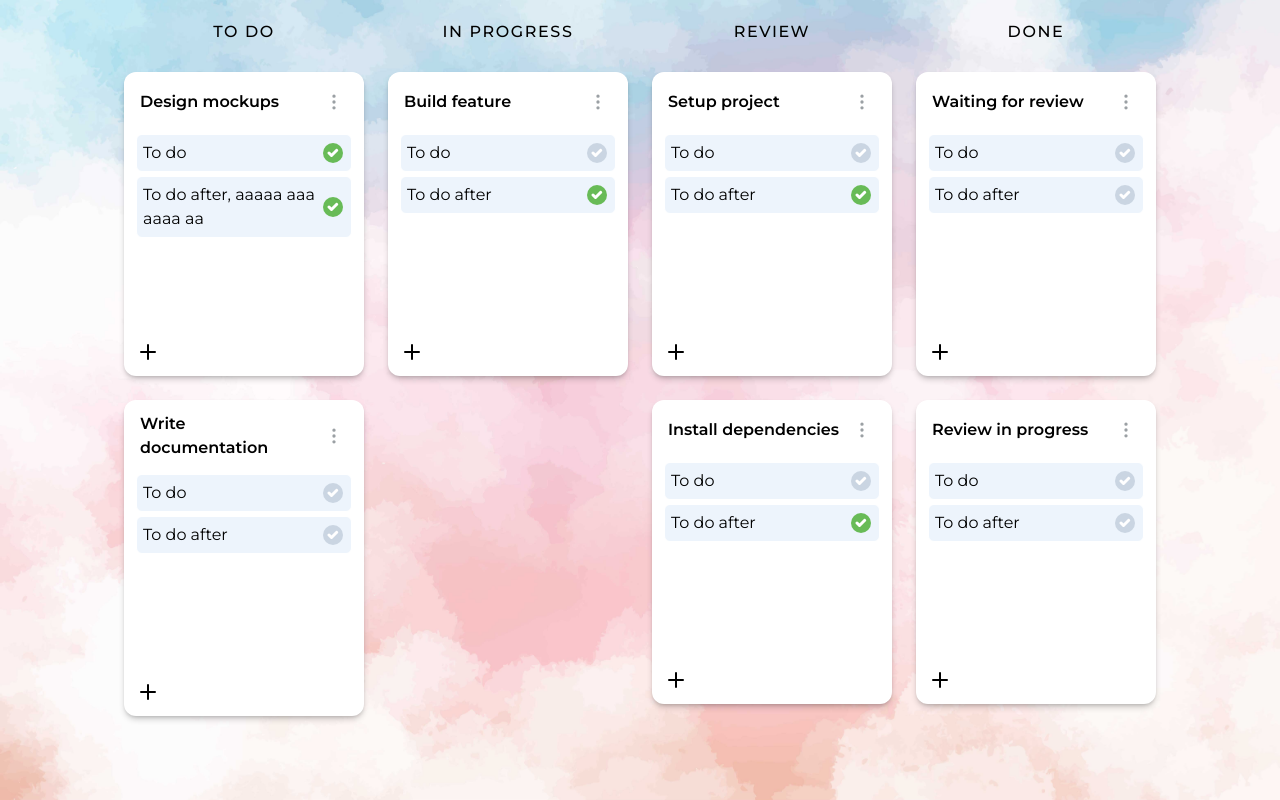
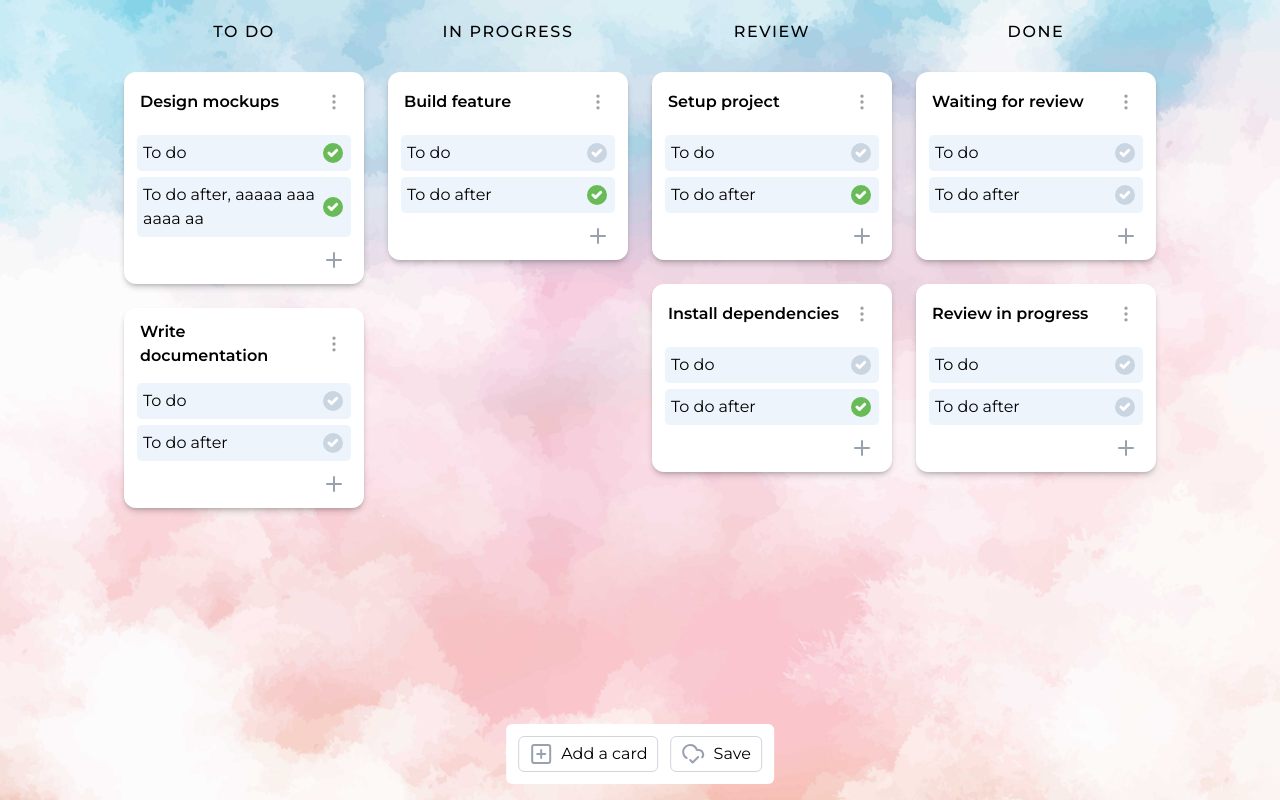
Before and after one commit to Mighilon/TestTodoApp, a React (Vite) app: page / in a window 1280 px wide. Built offline with nearby package versions, Linux system fonts and the light colour scheme.

Commit message:
Last save before design

```diff
--- /dev/null
+++ b/src/components/ActionBar.tsx
@@ -0,0 +1,28 @@
+import { CloudCheck, SquarePlus } from "lucide-react";
+
+type ActionBarProps = {
+  onAddCard: () => void;
+  onSave: () => void;
+};
+
+export default function ActionBar({ onAddCard, onSave }: ActionBarProps) {
+  return (
+    <div className="fixed bottom-0 left-1/2 -translate-x-1/2 mb-4 bg-white p-3 rounded-md flex gap-3">
+      <button
+        onClick={onAddCard}
+        className="flex gap-2 items-center px-2.5 h-9 border rounded-md border-gray-300 hover:bg-gray-50"
+      >
+        <SquarePlus className="text-gray-400" />
+        Add a card
+      </button>
+
+      <button
+        onClick={onSave}
+        className="flex gap-2 items-center px-2.5 h-9 border rounded-md border-gray-300 hover:bg-gray-50"
+      >
+        <CloudCheck className="text-gray-400" />
+        Save
+      </button>
+    </div>
+  );
+}
--- a/src/components/Board.tsx
+++ b/src/components/Board.tsx
@@ -7,6 +7,8 @@ import {
 } from "@dnd-kit/core";
 import Column from "./Column";
 import { useBoardContext } from "./BoardContext.tsx";
+import ActionBar from "./ActionBar.tsx";
+import { Check } from "lucide-react";
 
 export default function Board() {
   const {
@@ -16,10 +18,11 @@ export default function Board() {
     handleDragOver,
     handleDragEnd,
     customCollisionDetection,
+    handleAddCard,
   } = useBoardContext();
   const sensors = useSensors(
     useSensor(PointerSensor, {
-      activationConstraint: { delay: 250, tolerance: 5 },
+      activationConstraint: { delay: 200, tolerance: 5 },
     }),
   );
 
@@ -50,14 +53,25 @@ export default function Board() {
           {activeItemId === null || activeItemId === undefined ? (
             <></>
           ) : activeItemId.startsWith("card") ? (
-            <div className="p-3 bg-white rounded-xl cursor-grab shadow-md/20">
+            <div className="p-3 font-semibold bg-white rounded-xl cursor-grab shadow-md/20">
               {state.cards[activeItemId].title}
+            </div>
+          ) : activeItemId.startsWith("task-") ? (
+            <div className=" bg-[#EDF4FC] p-1.5 border border-white rounded-md flex justify-between items-center cursor-grab pr-2 outline-2 outline-slate-300">
+              {state.tasks[activeItemId].content}
+              <Check
+                className={`ml-0.5 text-white text-lg ${state.tasks[activeItemId].completed ? "bg-[#68BB57]" : "bg-slate-300"} cursor-pointer rounded-full p-1 min-w-5`}
+                size={20}
+                strokeWidth={5}
+                absoluteStrokeWidth
+              />
             </div>
           ) : (
             <></>
           )}
         </DragOverlay>
       </DndContext>
+      <ActionBar onAddCard={handleAddCard} onSave={() => console.log("Save")} />
     </div>
   );
 }
--- a/src/components/BoardContext.tsx
+++ b/src/components/BoardContext.tsx
@@ -1,4 +1,10 @@
-import { createContext, useContext, type ReactNode } from "react";
+import {
+  createContext,
+  useContext,
+  type Dispatch,
+  type ReactNode,
+  type SetStateAction,
+} from "react";
 import { useState } from "react";
 import {
   pointerWithin,
@@ -9,7 +15,7 @@ import {
 } from "@dnd-kit/core";
 import { arrayMove } from "@dnd-kit/sortable";
 import rawData from "../data/data.json";
-import type { CardId, TaskId, BoardState, Task } from "../types";
+import type { CardId, TaskId, BoardState, Task, Card } from "../types";
 
 // BoardContext.tsx
 type BoardContextType = {
@@ -18,12 +24,15 @@ type BoardContextType = {
   handleDragOver: (event: DragOverEvent) => void;
   handleDragEnd: (event: DragEndEvent) => void;
   handleDeleteCard: (cardId: string) => void;
+  handleAddCard: () => void;
   handleRenameCard: (cardId: string, newTitle: string) => void;
   activeItemId: string | null | undefined;
+  setActiveItemId: Dispatch<SetStateAction<string | null | undefined>>;
   customCollisionDetection: (activeId: string | null) => CollisionDetection;
   handleTaskChangeState: (taskId: string) => void;
   handleAddTask: (cardId: string) => void;
   handleTaskChangeContent: (taskId: string, newContent: string) => void;
+  handleDeleteTask: (taskId: string) => void;
 };
 
 const BoardContext = createContext<BoardContextType | null>(null);
@@ -307,6 +316,32 @@ export function BoardProvider({ children }: { children: ReactNode }) {
     });
   };
 
+  const handleDeleteTask = (taskId: string) => {
+    setState((prev) => {
+      const cardId = findContainerTask(prev, taskId);
+
+      if (!cardId) return prev;
+
+      const newCards = {
+        ...prev.cards,
+        [cardId]: {
+          ...prev.cards[cardId],
+          taskIds: prev.cards[cardId].taskIds.filter((id) => id !== taskId),
+        },
+      };
+
+      const newTasks = { ...prev.tasks };
+      delete newTasks[taskId];
+      setActiveItemId(null);
+
+      return {
+        ...prev,
+        cards: newCards,
+        tasks: newTasks,
+      };
+    });
+  };
+
   const handleAddTask = (cardId: string) => {
     const newTaskId = `task-${Date.now()}`;
     const newTask: Task = {
@@ -326,6 +361,29 @@ export function BoardProvider({ children }: { children: ReactNode }) {
         [cardId]: {
           ...prev.cards[cardId],
           taskIds: [...prev.cards[cardId].taskIds, newTaskId],
+        },
+      },
+    }));
+  };
+
+  const handleAddCard = () => {
+    const newCardId = `card-${Date.now()}`;
+    const newCard: Card = {
+      id: newCardId,
+      title: "New Card",
+      taskIds: [],
+    };
+    setState((prev) => ({
+      ...prev,
+      cards: {
+        ...prev.cards,
+        [newCardId]: newCard,
+      },
+      columns: {
+        ...prev.columns,
+        ["col-1"]: {
+          ...prev.columns["col-1"],
+          cardIds: [newCardId, ...prev.columns["col-1"].cardIds],
         },
       },
     }));
@@ -358,6 +416,11 @@ export function BoardProvider({ children }: { children: ReactNode }) {
           cardIds: prev.columns[columnId].cardIds.filter((id) => id !== cardId),
         },
       };
+
+      const newTasks = { ...prev.tasks };
+      prev.cards[cardId].taskIds.forEach((taskId) => {
+        delete newTasks[taskId];
+      });
 
       const newCards = { ...prev.cards };
       delete newCards[cardId];
@@ -393,11 +456,14 @@ export function BoardProvider({ children }: { children: ReactNode }) {
         handleDragEnd,
         customCollisionDetection,
         handleDeleteCard,
+        handleAddCard,
         handleRenameCard,
         activeItemId,
+        setActiveItemId,
         handleTaskChangeState,
         handleAddTask,
         handleTaskChangeContent,
+        handleDeleteTask,
       }}
     >
       {children}
--- a/src/components/Card.tsx
+++ b/src/components/Card.tsx
@@ -5,15 +5,20 @@ import {
   verticalListSortingStrategy,
 } from "@dnd-kit/sortable";
 import type { CardProps } from "../types";
-import { Plus } from "lucide-react";
+import { Plus, Trash2 } from "lucide-react";
 import Task from "./Task";
 import DropdownMenu from "./DropdownMenu";
 import { useBoardContext } from "./BoardContext";
 import { useEffect, useRef, useState } from "react";
 
 export default function Card({ id, title, taskIds, tasks }: CardProps) {
-  const { handleDeleteCard, handleRenameCard, handleAddTask } =
-    useBoardContext();
+  const {
+    handleDeleteCard,
+    handleRenameCard,
+    handleAddTask,
+    handleDeleteTask,
+    activeItemId,
+  } = useBoardContext();
   const {
     attributes,
     listeners,
@@ -90,7 +95,7 @@ export default function Card({ id, title, taskIds, tasks }: CardProps) {
               {...listeners}
               {...attributes}
               onDoubleClick={handleDoubleClick}
-              className="pl-1 cursor-grab content-center whitespace-pre-wrap"
+              className="pl-1 cursor-pointer content-center whitespace-pre-wrap"
             >
               {title}
             </div>
@@ -98,7 +103,6 @@ export default function Card({ id, title, taskIds, tasks }: CardProps) {
           <DropdownMenu
             className="content-center"
             options={[
-              { label: "Rename", onClick: () => console.log("Rename") },
               {
                 label: "Delete",
                 onClick: () => handleDeleteCard(id),
@@ -108,7 +112,7 @@ export default function Card({ id, title, taskIds, tasks }: CardProps) {
           />
         </div>
         <SortableContext items={taskIds} strategy={verticalListSortingStrategy}>
-          <div className="min-h-50">
+          <div className="min-h-10">
             {taskIds.map((taskId) => (
               <Task
                 key={taskId}
@@ -119,8 +123,16 @@ export default function Card({ id, title, taskIds, tasks }: CardProps) {
             ))}
           </div>
         </SortableContext>
-        <div className="mt-2">
-          <Plus onClick={() => handleAddTask(id)} />
+        <div className="mt-2 flex justify-end gap-2 mr-1.5">
+          {taskIds.some((id) => activeItemId === id) && (
+            <Trash2
+              className="text-red-500"
+              onClick={() => {
+                if (activeItemId != null) handleDeleteTask(activeItemId);
+              }}
+            />
+          )}
+          <Plus className="text-gray-400" onClick={() => handleAddTask(id)} />
         </div>
       </div>
     </div>
--- a/src/components/Task.tsx
+++ b/src/components/Task.tsx
@@ -6,7 +6,12 @@ import { useBoardContext } from "./BoardContext";
 import { useEffect, useRef, useState } from "react";
 
 export default function Task({ id, content, completed }: TaskProps) {
-  const { handleTaskChangeState, handleTaskChangeContent } = useBoardContext();
+  const {
+    activeItemId,
+    setActiveItemId,
+    handleTaskChangeState,
+    handleTaskChangeContent,
+  } = useBoardContext();
 
   const {
     attributes,
@@ -60,7 +65,9 @@ export default function Task({ id, content, completed }: TaskProps) {
   }, [isEditing]);
   return (
     <div style={style} ref={setNodeRef} className="py-0.5">
-      <div className=" bg-[#EDF4FC] p-1.5 border border-white rounded-md flex justify-between items-center pr-2">
+      <div
+        className={` bg-[#EDF4FC] p-1.5 border border-white rounded-md flex justify-between items-center pr-2 ${activeItemId === id && "outline-2 outline-slate-300"}`}
+      >
         {isEditing ? (
           <textarea
             ref={textareaRef}
@@ -80,7 +87,10 @@ export default function Task({ id, content, completed }: TaskProps) {
           <div
             {...listeners}
             {...attributes}
-            onDoubleClick={handleDoubleClick}
+            onDoubleClick={() => {
+              setActiveItemId(id);
+              handleDoubleClick();
+            }}
             className="cursor-pointer w-full break-all"
           >
             {content}
--- a/src/index.css
+++ b/src/index.css
@@ -15,15 +15,16 @@
     "Helvetica Neue",
     sans-serif;
 }
+
+html {
+  /* scrollbar-gutter: stable; */
+  overflow-x: hidden;
+  overflow-y: scroll;
+  background: url("./assets/colored_sky_pastel.jpg") no-repeat top center fixed;
+  background-size: cover;
+}
 body {
   margin: 0;
-  padding: 0;
-  box-sizing: border-box;
-  background-image: url("./assets/colored_sky_pastel.jpg");
-  /* background-color: #edf4fc; */
-  background-size: cover;
-  background-position: center;
-  background-repeat: no-repeat;
 }
 .sortable-item {
   transition: transform 800ms ease;
```
